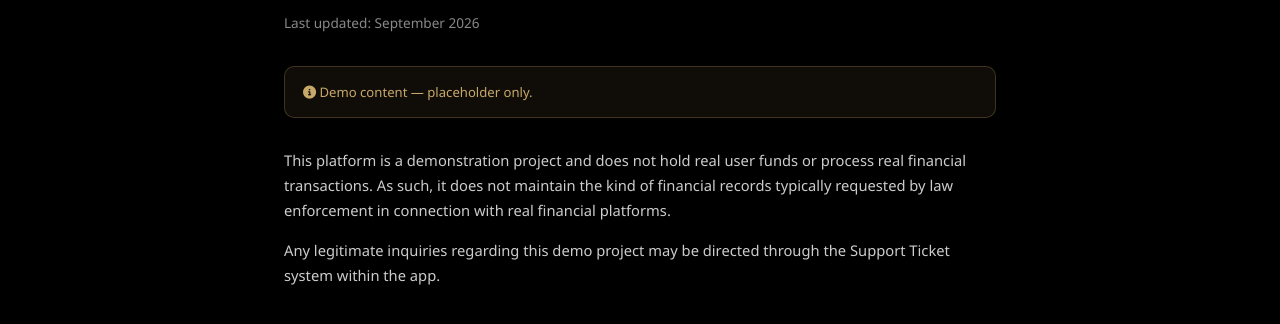
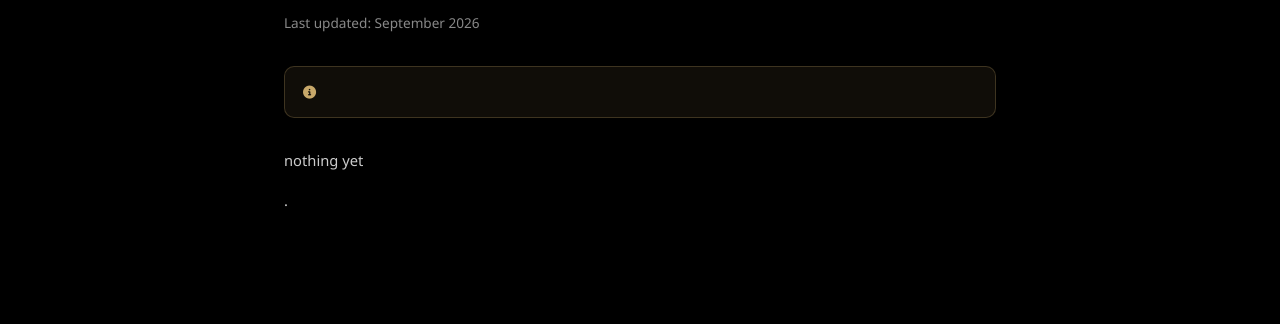
Before and after one commit to dera00122/sharktrade, a website: page public/law-enforcement.html in a window 1280 px wide. Shown: the part 178-502 px from the top of the page. Drawn offline with Linux system fonts and the light colour scheme.

Commit message:
Revise law enforcement requests page content
Updated the law enforcement page content and removed demo notes.

```diff
--- a/public/law-enforcement.html
+++ b/public/law-enforcement.html
@@ -45,11 +45,11 @@
 
     <h1>Law Enforcement Requests</h1>
     <p class="subtitle">Last updated: September 2026</p>
-    <div class="demo-note"><i class="fa-solid fa-circle-info"></i> Demo content — placeholder only.</div>
+    <div class="demo-note"><i class="fa-solid fa-circle-info"></i> </div>
 
-    <p>This platform is a demonstration project and does not hold real user funds or process real financial transactions. As such, it does not maintain the kind of financial records typically requested by law enforcement in connection with real financial platforms.</p>
+    <p>nothing yet</p>
 
-    <p>Any legitimate inquiries regarding this demo project may be directed through the Support Ticket system within the app.</p>
+    <p>.</p>
 
 </div>
 
```
